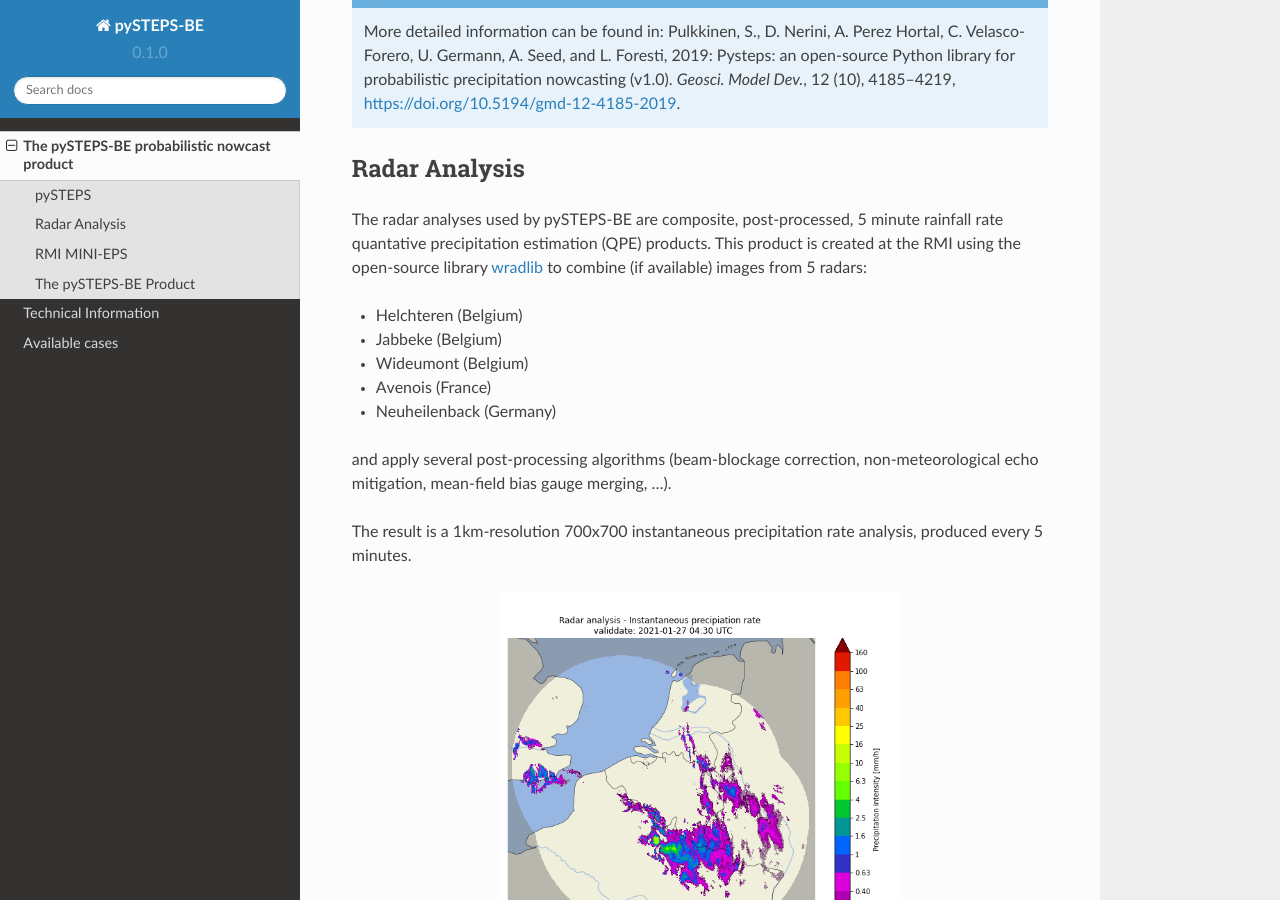
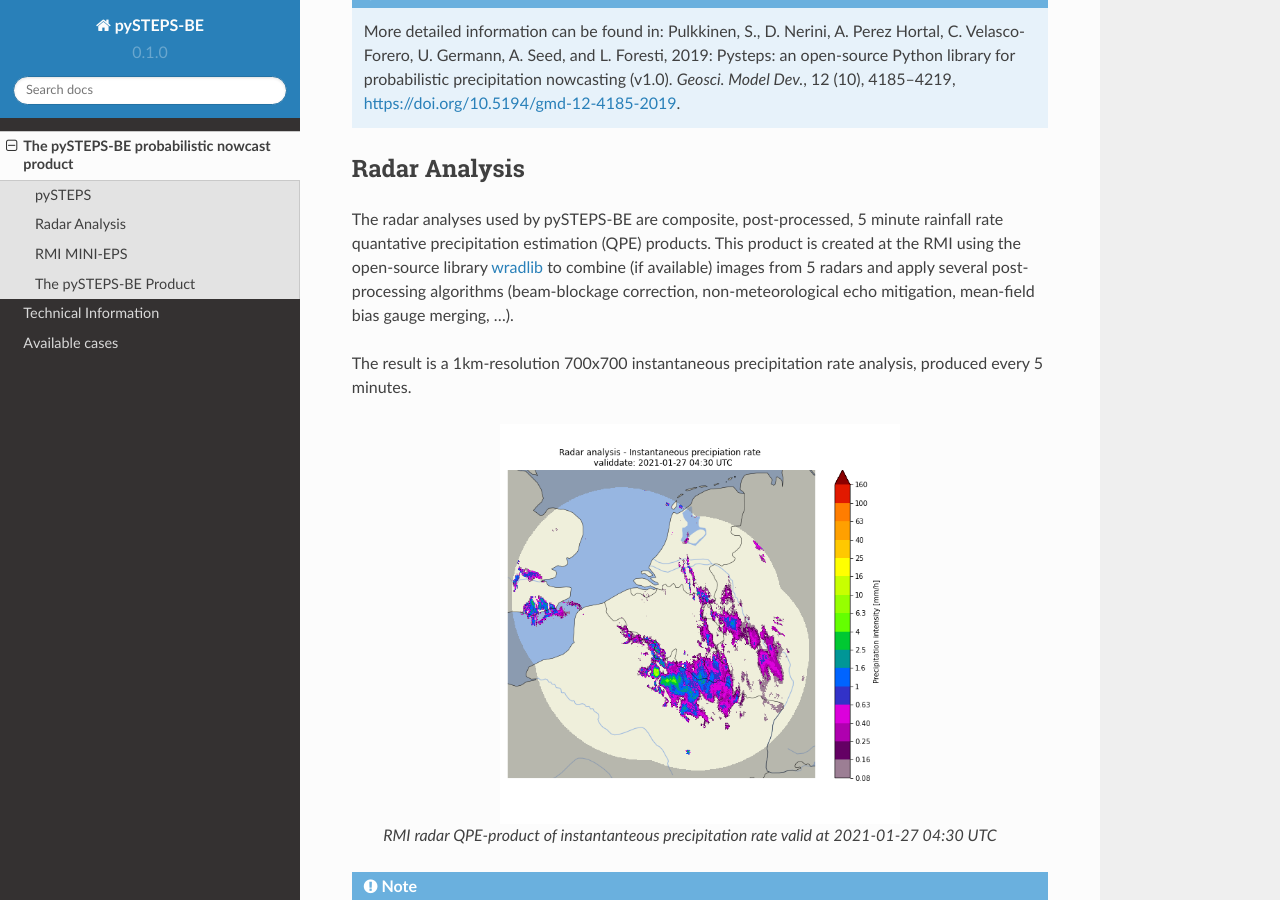
Before and after one commit to mpvginde/pySTEPS-BE, a Sphinx documentation site: the page built from docs/source/product.rst, in a window 1280 px wide and 900 px high, scrolled down 573 px. Built offline with Sphinx 7.4.7 and the Read the Docs theme 2.0.0, drawn with Linux system fonts in a browser that asks for light colours.

Commit message:
add changes after meeting with marketing department

```diff
--- a/docs/source/index.rst
+++ b/docs/source/index.rst
@@ -1,11 +1,11 @@
 pySTEPS-BE
 ===========
 
-**pySTEPS-BE** is the probabilistic precipitation nowcast product of the *Royal Meteorological Institute of Belgium*.
+**pySTEPS-BE** is a probabilistic precipitation nowcast product of the *Royal Meteorological Institute of Belgium*.
 The product is created using `pySTEPS <https://pysteps.github.io/>`_ to perturb, evolve and extrapolate the radar analysis forward in time and blend it with RMI's NWP ensemble.
 
 .. note::
-   This product is still in the experimental phase and is not yet operationally available.
+   This product is still in the experimental phase and is not yet available on a frequent basis.
    Test-cases are available on request.
 
 Contents
--- a/docs/source/product.rst
+++ b/docs/source/product.rst
@@ -24,14 +24,7 @@ Also, there exists an option to perturb the motion field as determined by the op
 Radar Analysis
 ---------------
 The radar analyses used by pySTEPS-BE are composite, post-processed, 5 minute rainfall rate quantative precipitation estimation (QPE) products.
-This product is created at the RMI using the open-source library `wradlib <https://wradlib.org>`_  to combine (if available) images from 5 radars:
-
-* Helchteren (Belgium)
-* Jabbeke (Belgium)
-* Wideumont (Belgium)
-* Avenois (France)
-* Neuheilenback (Germany)
-
+This product is created at the RMI using the open-source library `wradlib <https://wradlib.org>`_  to combine (if available) images from 5 radars
 and apply several post-processing algorithms (beam-blockage correction, non-meteorological echo mitigation, mean-field bias gauge merging, ...).
 
 The result is a 1km-resolution 700x700 instantaneous precipitation rate analysis, produced every 5 minutes.
```
